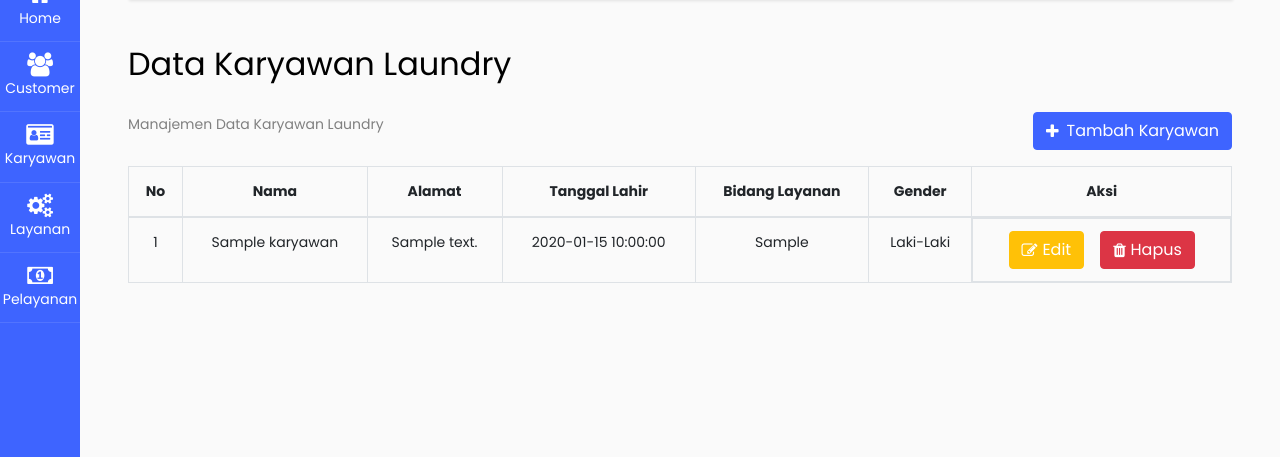
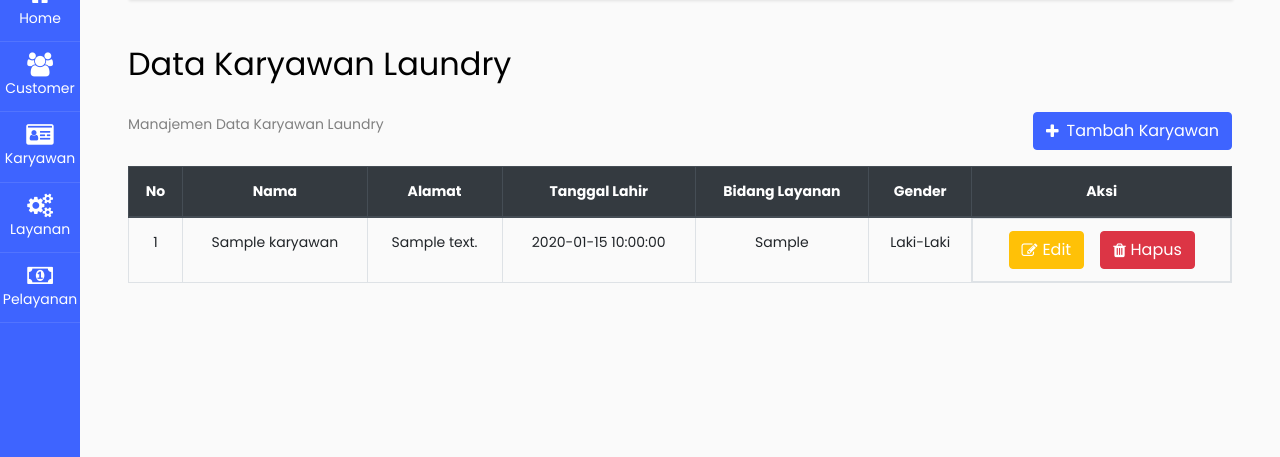
Before and after one commit to KarMint26/WEB-LAUNDRY, a PHP site: page /views/employee.php in a window 1280 px wide. Shown: the part 116-573 px from the top of the page. Run offline with PHP 8.4, Linux system fonts and the light colour scheme; tables that the repository leaves empty or names only in its code hold one stand-in row (values such as "Sample post"); some libraries are stand-ins or nearby versions.

```diff
--- a/views/employee.php
+++ b/views/employee.php
@@ -65,7 +65,7 @@ $count = 1;
 						<div>Tambah Karyawan</div>
 					</a>
 				</div>
-				<thead>
+				<thead class="thead-dark">
 					<tr>
 						<th scope="col">No</th>
 						<th scope="col">Nama</th>
```
